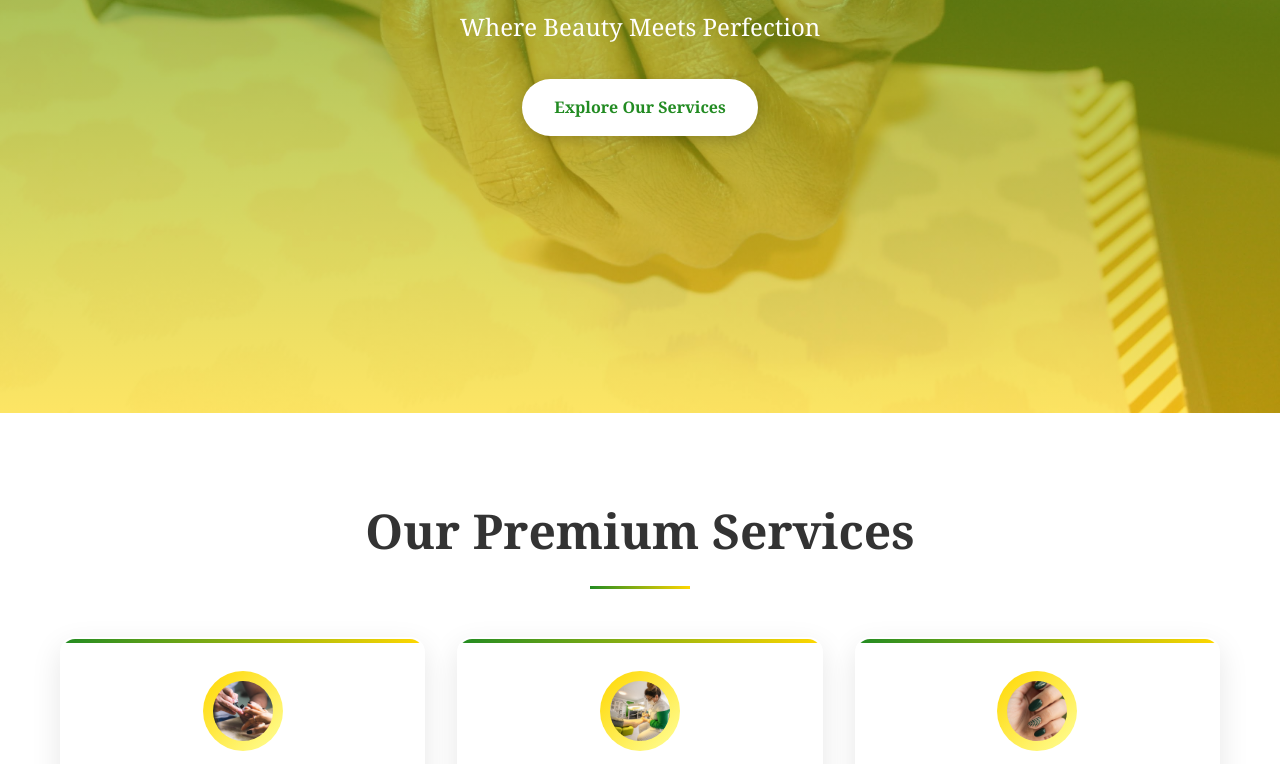
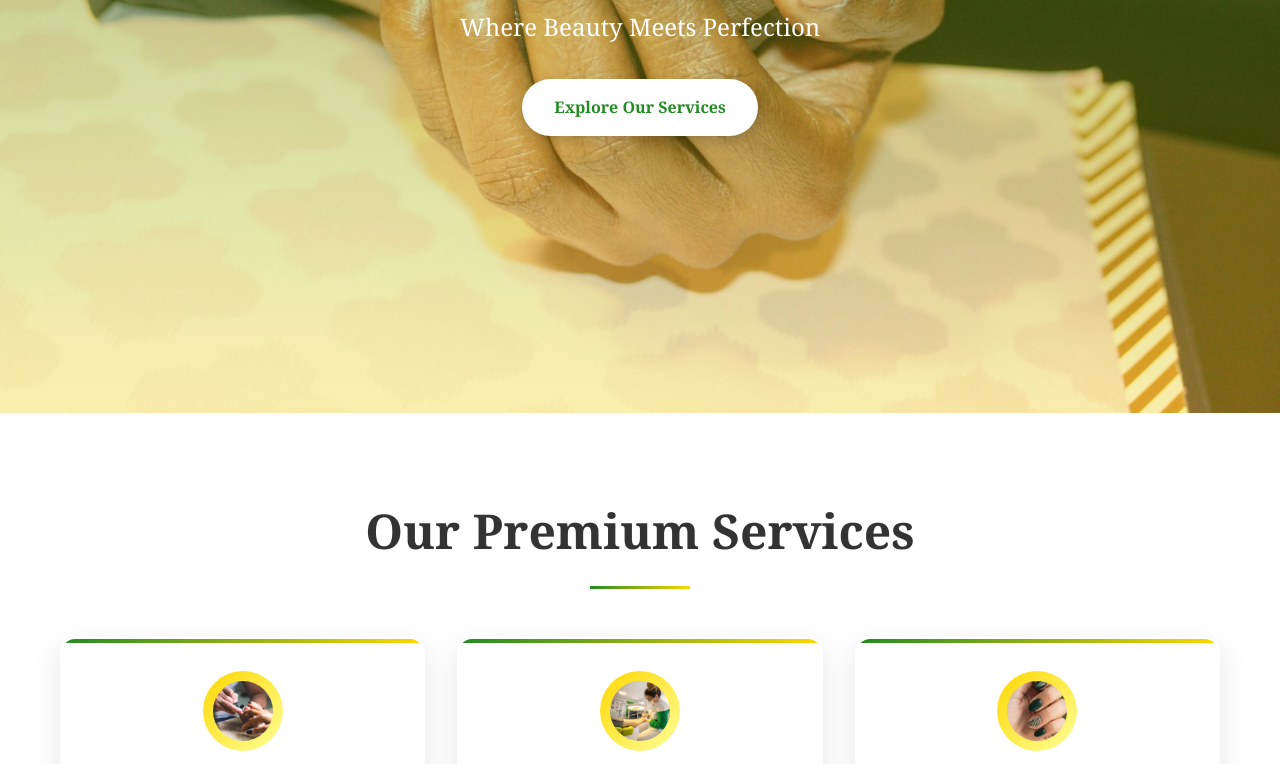
Before and after one commit to Xiurzeph/nailed-by-nicole, a plain HTML site: page index.html in a window 1280 px wide. Shown: the part 387-1151 px from the top of the page. Drawn offline with Linux system fonts and the light colour scheme.

Commit message:
Update index.html

```diff
--- a/index.html
+++ b/index.html
@@ -108,7 +108,7 @@
 
         /* Hero Section */
         .hero {
-            background: linear-gradient(rgba(34, 139, 34, 0.7), rgba(255, 215, 0, 0.6)), url('image1.jpg');
+            background: linear-gradient(rgba(34, 139, 34, 0.4), rgba(255, 215, 0, 0.3)), url('image1.jpg');
             background-size: cover;
             background-position: center;
             background-attachment: fixed;
```
